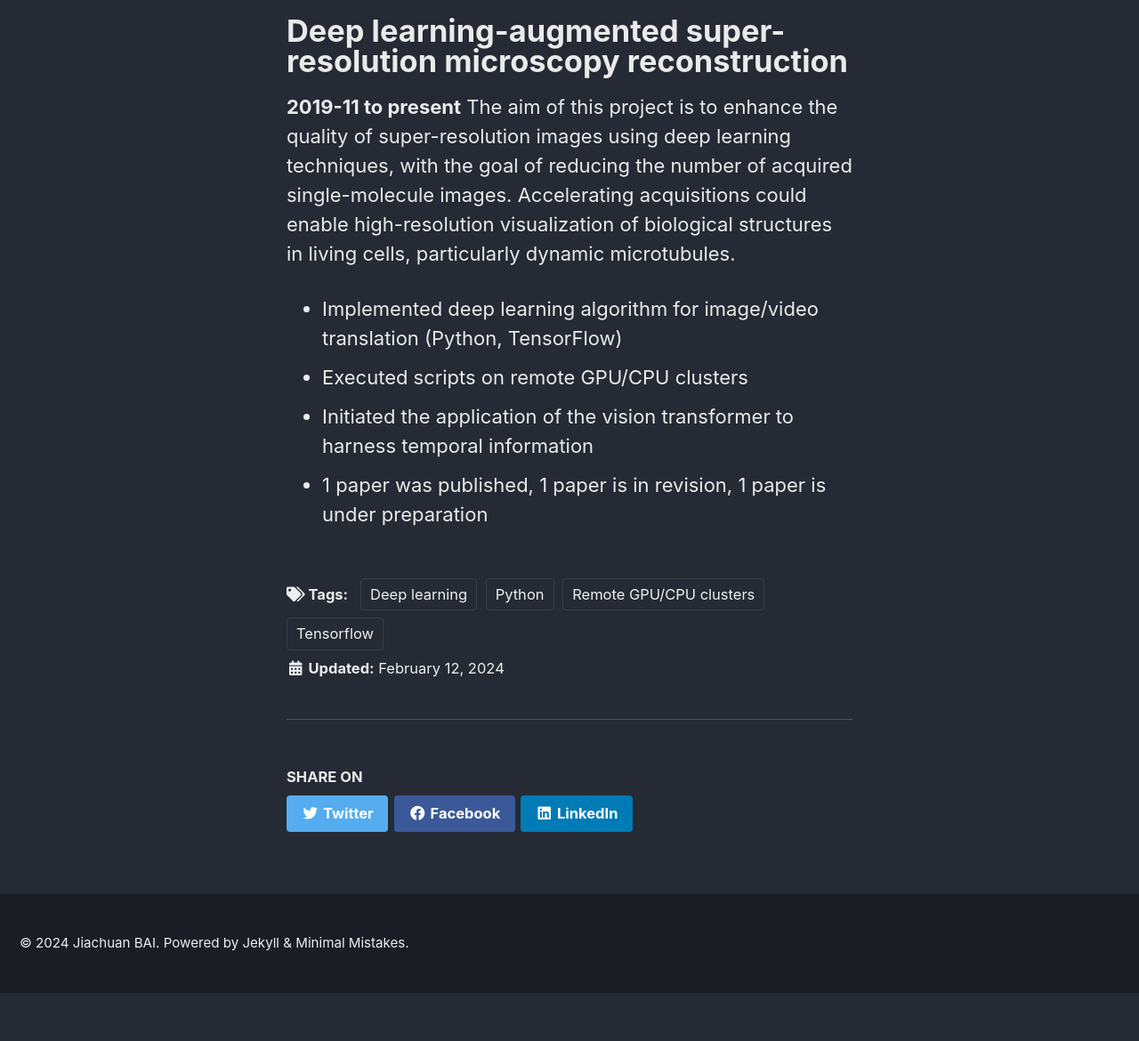
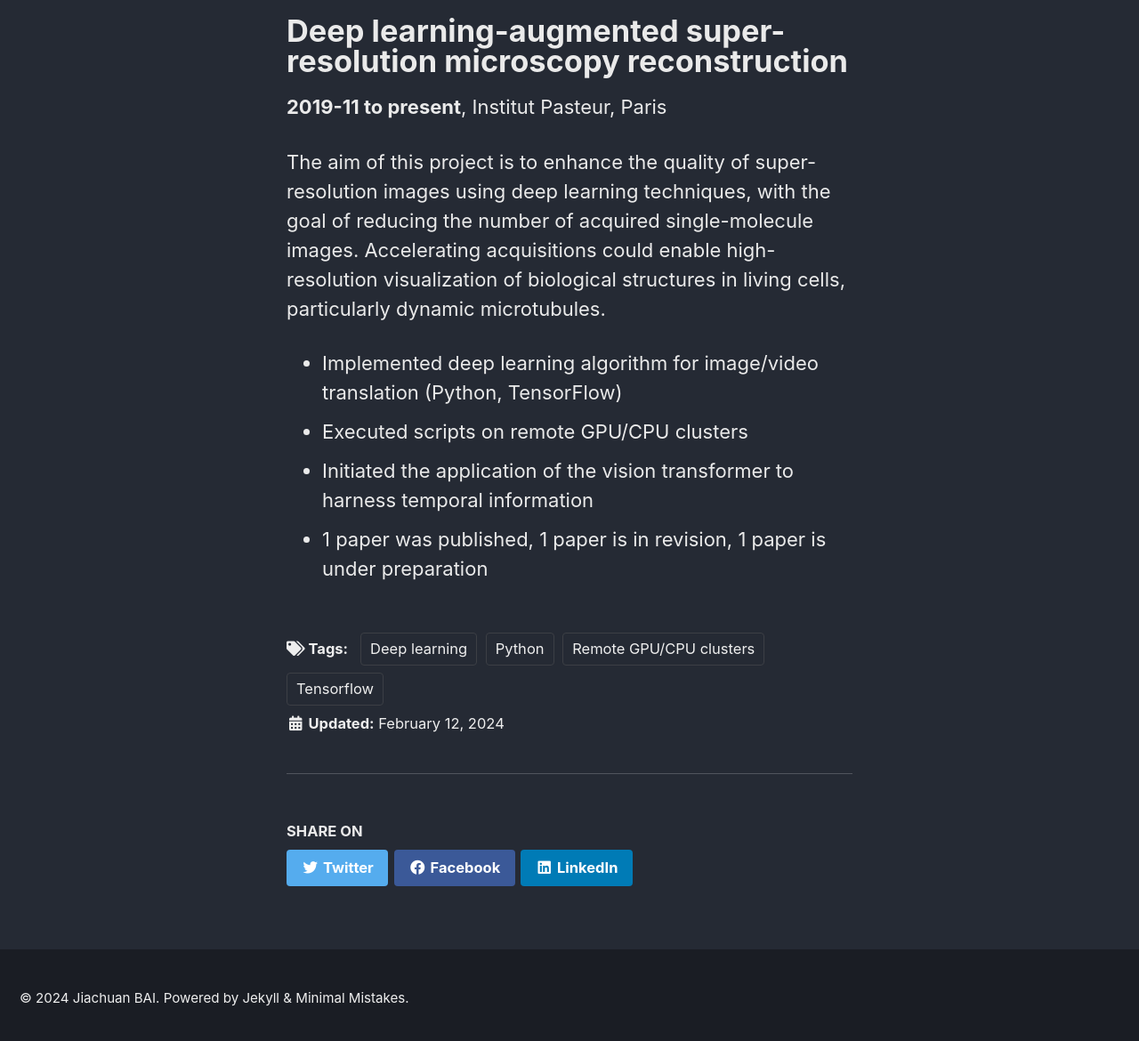
Before and after one commit to baiddd/baiddd.github.io, a Jekyll site: the page built from _projects/2019-11-IP.md, in a window 1280 px wide, cut to the strip 193-1370 px from the top of the page. Shown: the top 1170 px of the strip at 89% size. Built offline with Jekyll 4.4.1, drawn with Linux system fonts in a browser that asks for light colours; cached includes are drawn as plain includes; before the commit the page ends 1309 px from its top, so only the background shows below that.

Commit message:
modif projets

```diff
--- a/_projects/2019-11-IP.md
+++ b/_projects/2019-11-IP.md
@@ -12,7 +12,8 @@ tags:
   - Remote GPU/CPU clusters
 ---
 
-**2019-11 to present**
+**2019-11 to present**, Institut Pasteur, Paris
+
 The aim of this project is to enhance the quality of super-resolution images using deep learning techniques, with the goal of reducing the number of acquired single-molecule images. Accelerating acquisitions could enable high-resolution visualization of biological structures in living cells, particularly dynamic microtubules.
 
 * Implemented deep learning algorithm for image/video translation (Python, TensorFlow)
```
